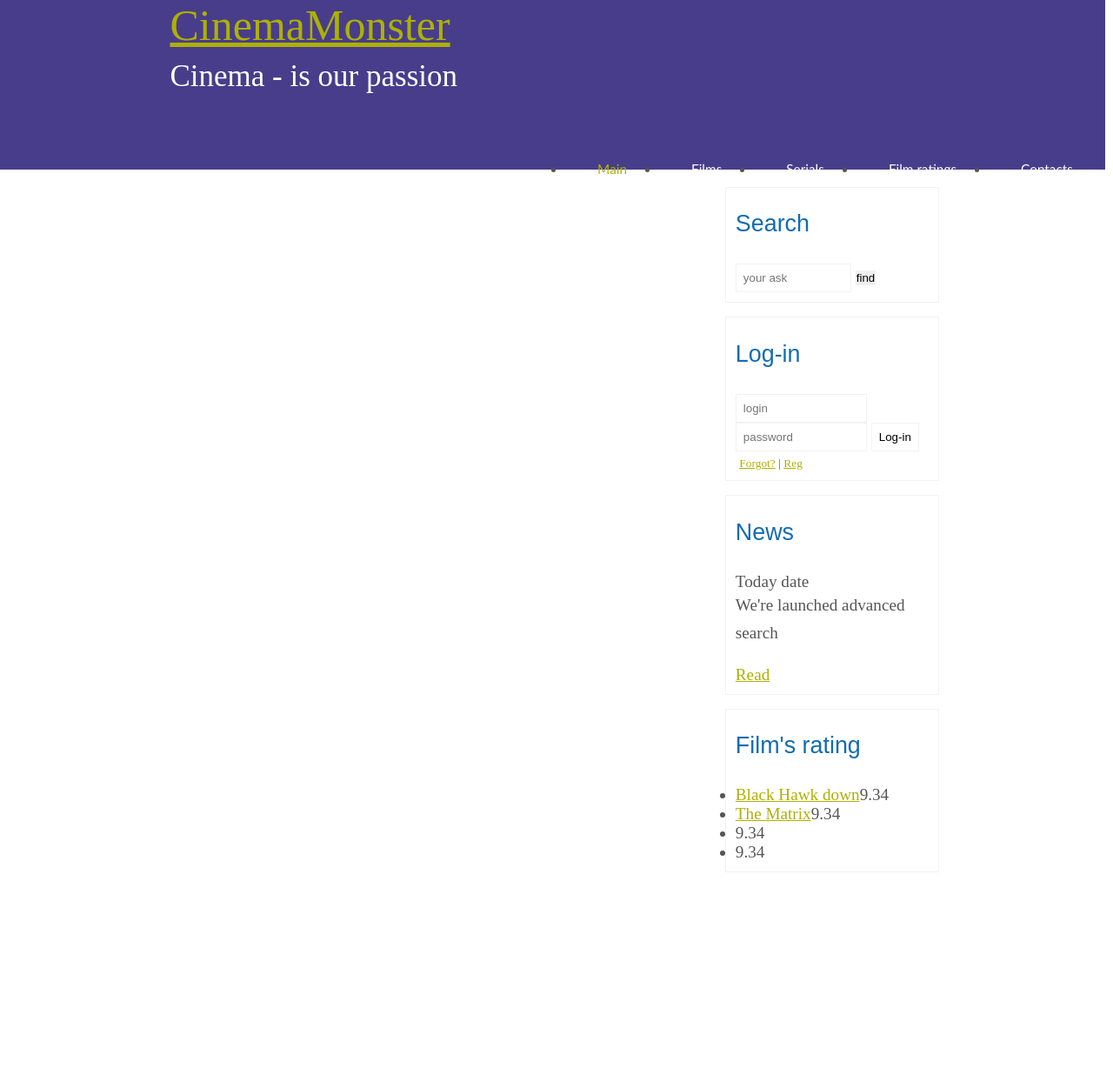
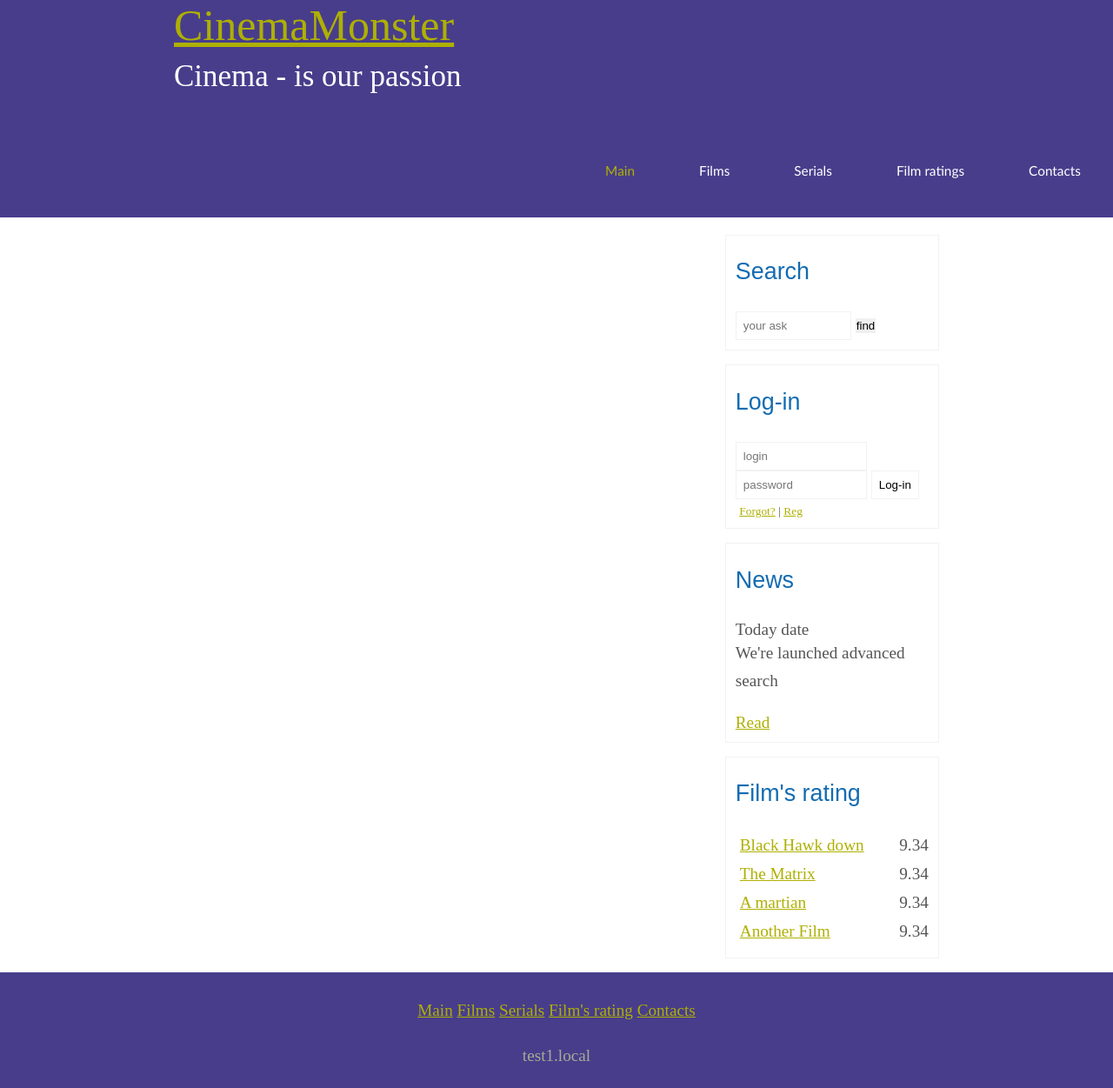
Before and after one commit to IgorSvidinskiy/public_html, a PHP site: page /1.html in a window 1280 px wide. Shown: the whole page at 87% size. Before the commit the page ends 1003 px from the top, so only its background shows below. Run offline with PHP 8.4, Linux system fonts and the light colour scheme.

Commit message:
Practice3

```diff
--- a/1.html
+++ b/1.html
@@ -60,12 +60,23 @@
                         <ul>
                             <li><a href="#">Black Hawk down</a><span class="rating_sidebar">9.34</span></li>
                             <li><a href="#">The Matrix</a><span class="rating_sidebar">9.34</span></li>
-                            <li><a href="#"></a><span class="rating_sidebar">9.34</span></li>
-                            <li><a href="#"></a><span class="rating_sidebar">9.34</span></li>
+                            <li><a href="#">A martian</a><span class="rating_sidebar">9.34</span></li>
+                            <li><a href="#">Another Film</a><span class="rating_sidebar">9.34</span></li>
                         </ul>
                     </div>
                 </div>
             </div>
         </div>
+        <div class="footer">
+            <link rel="stylesheet" href="css/footer.css">
+            <p>
+                <a href="#">Main</a>
+                <a href="#">Films</a>
+                <a href="#">Serials</a>
+                <a href="#">Film's rating</a>
+                <a href="#">Contacts</a>
+            </p>
+            <p>test1.local</p>
+        </div>
     </body>
 </html>
--- /dev/null
+++ b/css/footer.css
@@ -0,0 +1,11 @@
+.footer
+{
+    width: auto;
+    height:100px;
+    padding: 28px 0 5px 0;
+    text-align: center;
+    background-color: darkslateblue;
+    color: #a8aa94;
+    margin-left: 0px;
+    margin-right: 0px;
+}
--- a/css/style.css
+++ b/css/style.css
@@ -10,7 +10,8 @@
 .header
 {
     background-color: darkslateblue;
-    height: 195px;
+    width:100%;
+    height: 250px;
     font-size: 0.8em;
     margin-left: 0px;
     margin-right: 9px;
@@ -62,6 +63,7 @@ ul.menu li
 {
     float: left;
     padding: 0 0 0 9px;
+    list-style: none;
     margin: 1px 2px 0 0;
 }
 
--- a/css/style_sidebar.css
+++ b/css/style_sidebar.css
@@ -50,6 +50,15 @@ a, a:hover
     color: #aeb002;
 }
 
+ul { margin: 2px 0 22px 17px; }
+
+ul li
+{
+    margin: 0 0 6px 0;
+    padding: 0 0 4px 5px;
+    line-height: 1.5em;
+}
+
 .btn
 {
     padding: 8px;
@@ -65,3 +74,12 @@ a, a:hover
     margin-top: 3%;
     margin-left: 2%;
 }
+
+.sidebar ul{ margin: 0; }
+.sidebar ul li
+{
+    list-style-type: none;
+    margin: 0 0 0 0;
+}
+
+.sidebar .rating_sidebar{float: right;}
```
